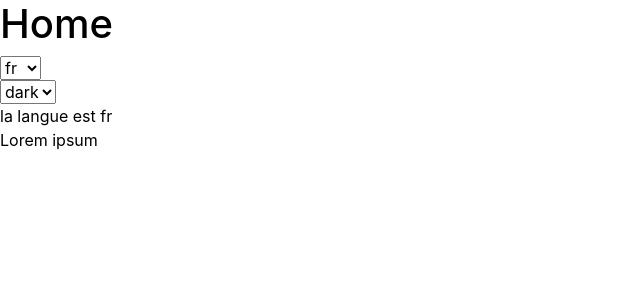
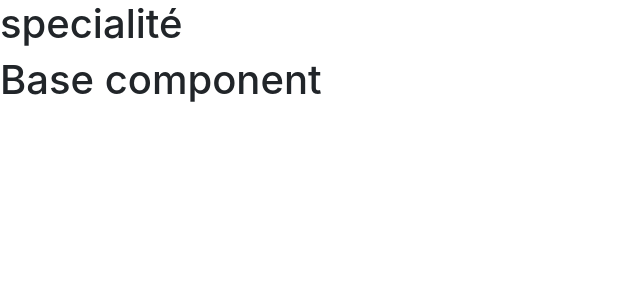
Before and after one commit to ihabAbadi/reactFormationSoftTeam, a React (Create React App) app: page / in a window 1280 px wide. Shown: the top 300 px of the page, without its empty margins (0-640 px from the left). Built offline with nearby package versions, Linux system fonts and the light colour scheme.

Commit message:
hoc formation

```diff
--- a/src/App.js
+++ b/src/App.js
@@ -7,6 +7,7 @@ import { ProductsComponent } from './Products/ProductsComponent';
 import { HomeNavigation } from './DemoNavigation/HomeNavigation';
 //import {Home} from "./NavigationProducts/Home"
 import {Home} from "./DemoContext/Home"
+import { NewComponent } from './HOC/Home';
 // function App() {
 //   return (
 //     <div className="App">
@@ -36,7 +37,8 @@ const App = () => (<div>
       {/* <PersonsComponent></PersonsComponent> */}
       {/* <ProductsComponent></ProductsComponent> */}
       {/* <HomeNavigation></HomeNavigation> */}
-      <Home></Home>
+      {/* <Home></Home> */}
+      <NewComponent></NewComponent>
 </div>)
 
 export default App;
--- /dev/null
+++ b/src/HOC/BaseComponent.js
@@ -0,0 +1,13 @@
+import React, { PureComponent } from 'react'
+
+
+export class BaseComponent extends PureComponent {
+
+    render() {
+        return(
+            <div>
+                <h1>Base component</h1>
+            </div>
+        )
+    }
+}
--- /dev/null
+++ b/src/HOC/HocComponent.js
@@ -0,0 +1,25 @@
+import React, { PureComponent } from 'react'
+
+
+// const HOCComponent = (Component) => {
+//     return(
+//         <Component></Component>
+//     )
+// }
+
+
+
+export const HocComponent = (Component, spec) => {
+    class HOC extends PureComponent {
+        render() {
+            return (
+            <div>
+                <h1>{spec}</h1>
+            <Component></Component>
+            </div>
+            )
+        }
+    }
+
+    return HOC
+}
--- /dev/null
+++ b/src/HOC/Home.js
@@ -0,0 +1,4 @@
+import {BaseComponent} from "./BaseComponent"
+import {HocComponent} from "./HocComponent"
+
+export const NewComponent = HocComponent(BaseComponent, "specialité")
```
